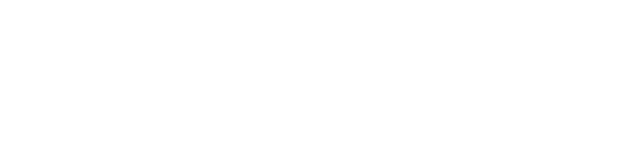
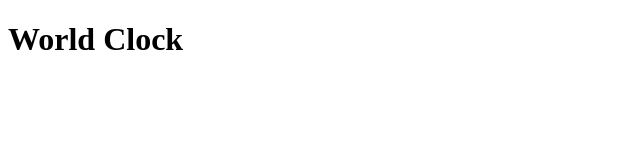
Before and after one commit to icuestiona/world-clock-, a plain HTML site: page index.html in a window 1280 px wide. Shown: the whole page, without its empty margins (0-640 px from the left). Drawn offline with Linux system fonts and the light colour scheme; files whose address does not match are found by name.

Commit message:
Initial settings and header

```diff
--- a/index.html
+++ b/index.html
@@ -9,6 +9,12 @@
     <title>World-clock</title>
   </head>
   <body>
+    <div class="container">
+      <div class="header">
+        <h1>
+          World Clock
+        </h1>
+      </div>
     <script src="src/index.js"></script>
   </body>
 </html>
```
